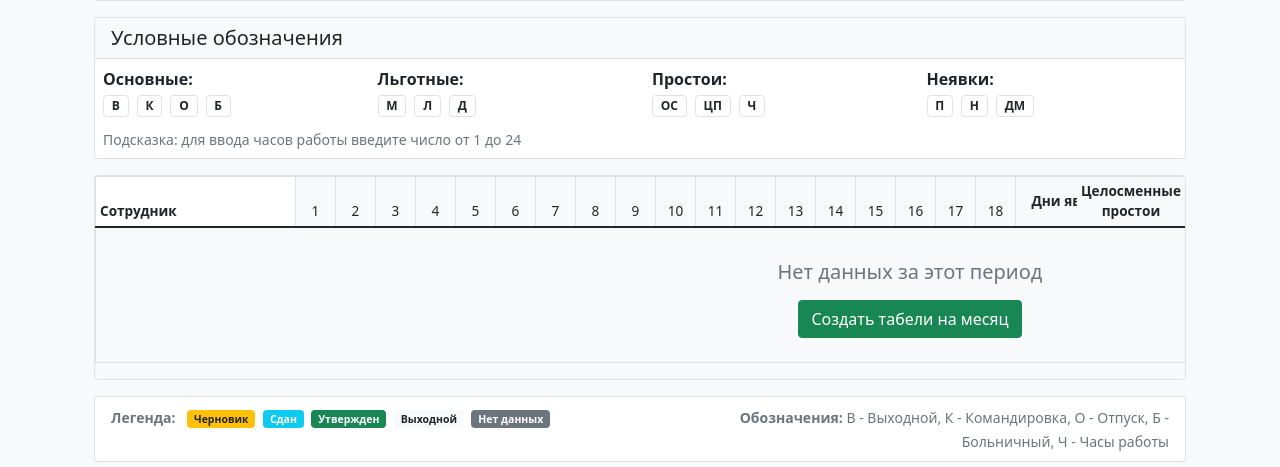
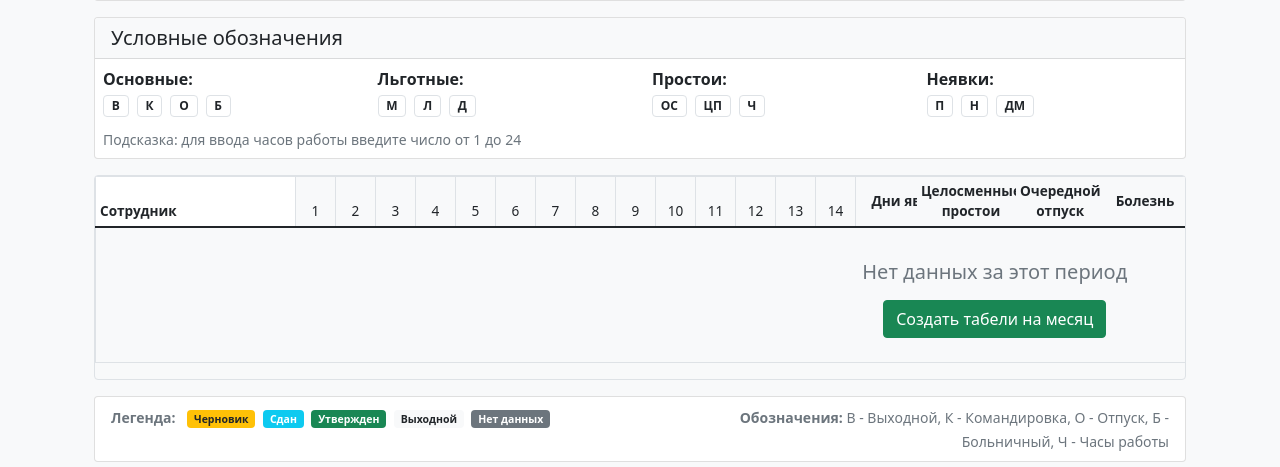
Before and after one commit to k1slee/worktime_tracking, a Django app: page /timesheet/monthly-table/ in a window 1280 px wide. Shown: the part 246-713 px from the top of the page. Run offline with Django 4.2, Linux system fonts and the light colour scheme; the visitor is signed in with stand-in values (Sample User, id 1); data comes from the database, SQL or seed files in the repository; data that the repository does not hold is empty.

Commit message:
Добавление статистики по Отпуску и болезни

```diff
--- a/apps/timesheet/web_views.py
+++ b/apps/timesheet/web_views.py
@@ -364,6 +364,8 @@ def monthly_table_view(request):
     timesheet_dict = {}
     attendance_counts = {}  #для подсчета дней явок по сотрудникам
     downtime_counts = {} # подсчет целосменных простоев
+    vacation_counts = {}       # Очередной отпуск (О)
+    illness_counts = {} # Болезнь
 
     for ts in timesheets:
         day = ts.date.day
@@ -392,6 +394,17 @@ def monthly_table_view(request):
                 downtime_counts[ts.employee_id] = 0
             downtime_counts[ts.employee_id] += 1
 
+         # Подсчет очередного отпуска (О)
+        if ts.value == 'О':
+            if ts.employee_id not in vacation_counts:
+                vacation_counts[ts.employee_id] = 0
+            vacation_counts[ts.employee_id] += 1
+        #Подсчет болезней
+        if ts.value in ['Б', 'Р']:
+            if ts.employee_id not in illness_counts:
+                illness_counts[ts.employee_id] = 0
+            illness_counts[ts.employee_id] += 1
+
     for employee in employees:
         employee_timesheets = timesheet_dict.get(employee.id, {})
 
@@ -400,6 +413,10 @@ def monthly_table_view(request):
 
         # Получаем количество целосменных простоев
         downtime_days = downtime_counts.get(employee.id, 0)
+
+        vacation_days = vacation_counts.get(employee.id, 0)
+
+        illness_days = illness_counts.get(employee.id, 0)
 
         day_cells = []
         for day in days:
@@ -433,6 +450,8 @@ def monthly_table_view(request):
             'days': day_cells,
             'attendance_days': attendance_days,  # Добавляем количество дней явок
             'downtime_days': downtime_days,  # Добавляем целосменные простои
+            'vacation_days': vacation_days,
+            'illness_days': illness_days,
             'row_status': row_status,
             'employee_id': employee.id
         })
--- a/templates/timesheet/monthly_table.html
+++ b/templates/timesheet/monthly_table.html
@@ -299,6 +299,112 @@
     font-weight: bold;
     color: #dc3545;  /* Красный цвет для простоев */
 }
+/* Стиль для столбца дней явок (обновить right) */
+.attendance-col {
+    background-color: #f8f9fa;
+    font-weight: bold;
+    text-align: center;
+    vertical-align: middle;
+    min-width: 80px;
+    position: sticky;
+    right: 160px;  /* Обновлено: было 80px, стало 160px */
+    z-index: 4;
+    box-shadow: -2px 0 2px rgba(0,0,0,0.1);
+}
+
+/* Стиль для столбца целосменных простоев (обновить right) */
+.downtime-col {
+    background-color: #f8f9fa;
+    font-weight: bold;
+    text-align: center;
+    vertical-align: middle;
+    min-width: 80px;
+    position: sticky;
+    right: 80px;  /* Обновлено: было 0, стало 80px */
+    z-index: 4;
+    box-shadow: -2px 0 2px rgba(0,0,0,0.1);
+    border-left: 1px solid #dee2e6;
+}
+
+/* Стиль для столбца очередного отпуска - НОВЫЙ */
+.vacation-col {
+    background-color: #f8f9fa;
+    font-weight: bold;
+    text-align: center;
+    vertical-align: middle;
+    min-width: 80px;
+    position: sticky;
+    right: 0;  /* Теперь этот столбец крайний справа */
+    z-index: 4;
+    box-shadow: -2px 0 2px rgba(0,0,0,0.1);
+    border-left: 1px solid #dee2e6;
+}
+
+.vacation-count {
+    font-size: 1.1rem;
+    font-weight: bold;
+    color: #198754;  /* Зеленый цвет для отпуска */
+}
+/* Стиль для столбца дней явок (обновить right) */
+.attendance-col {
+    background-color: #f8f9fa;
+    font-weight: bold;
+    text-align: center;
+    vertical-align: middle;
+    min-width: 80px;
+    position: sticky;
+    right: 240px;  /* Обновлено: было 160px, стало 240px */
+    z-index: 4;
+    box-shadow: -2px 0 2px rgba(0,0,0,0.1);
+}
+
+/* Стиль для столбца целосменных простоев (обновить right) */
+.downtime-col {
+    background-color: #f8f9fa;
+    font-weight: bold;
+    text-align: center;
+    vertical-align: middle;
+    min-width: 80px;
+    position: sticky;
+    right: 160px;  /* Обновлено: было 80px, стало 160px */
+    z-index: 4;
+    box-shadow: -2px 0 2px rgba(0,0,0,0.1);
+    border-left: 1px solid #dee2e6;
+}
+
+/* Стиль для столбца очередного отпуска (обновить right) */
+.vacation-col {
+    background-color: #f8f9fa;
+    font-weight: bold;
+    text-align: center;
+    vertical-align: middle;
+    min-width: 80px;
+    position: sticky;
+    right: 80px;  /* Обновлено: было 0, стало 80px */
+    z-index: 4;
+    box-shadow: -2px 0 2px rgba(0,0,0,0.1);
+    border-left: 1px solid #dee2e6;
+}
+
+/* Стиль для столбца болезни - НОВЫЙ */
+.illness-col {
+    background-color: #f8f9fa;
+    font-weight: bold;
+    text-align: center;
+    vertical-align: middle;
+    min-width: 80px;
+    position: sticky;
+    right: 0;  /* Теперь этот столбец крайний справа */
+    z-index: 4;
+    box-shadow: -2px 0 2px rgba(0,0,0,0.1);
+    border-left: 1px solid #dee2e6;
+}
+
+.illness-count {
+    font-size: 1.1rem;
+    font-weight: bold;
+    color: #fd7e14;  /* Оранжевый цвет для болезни */
+}
 </style>
 {% endblock %}
 
@@ -505,6 +611,8 @@
                             {% endfor %}
                             <th class="attendance-col">Дни явок</th>
                             <th class="downtime-col">Целосменные простои</th>
+                            <th class="vacation-col">Очередной отпуск</th>
+                            <th class="illness-col">Болезнь</th>
                         </tr>
                     </thead>
                     <tbody>
@@ -585,10 +693,24 @@
                                 </div>
                                 <small class="text-muted">дней</small>
                             </td>
+                            <!-- Колонка отпуска -->
+                            <td class="vacation-col">
+                                <div class="vacation-count">
+                                    {{ row.vacation_days }}
+                                </div>
+                                <small class="text-muted">дней</small>
+                            </td>
+                            <!-- Колонка Болезни -->
+                            <td class="illness-col">
+                                <div class="illness-count">
+                                    {{ row.illness_days }}
+                                </div>
+                                <small class="text-muted">дней</small>
+                            </td>
                         </tr>
                         {% empty %}
                         <tr>
-                            <td colspan="{{ days|length|add:3 }}" class="text-center py-4">
+                            <td colspan="{{ days|length|add:5 }}" class="text-center py-4">
                                 <div class="text-muted">
                                     <i class="bi bi-calendar-x" style="font-size: 2rem;"></i>
                                     <h5 class="mt-2">Нет данных за этот период</h5>
```
